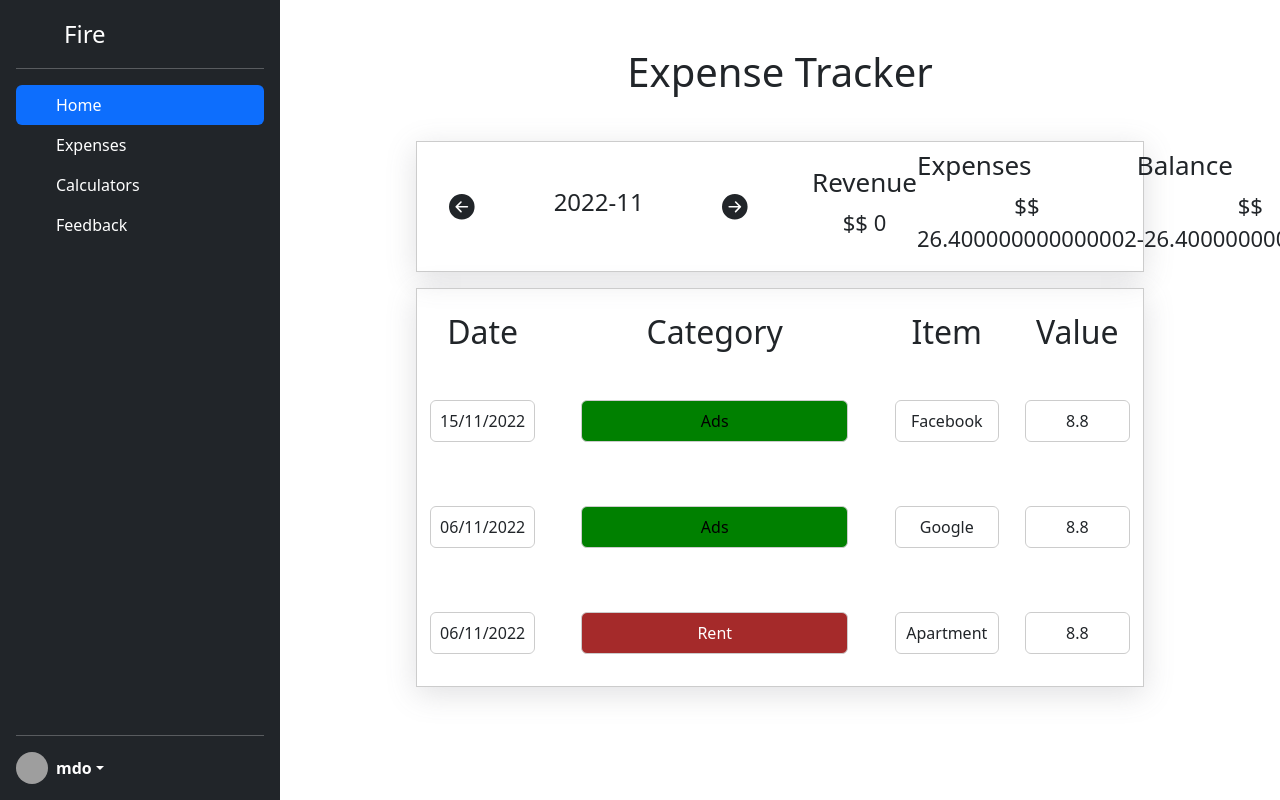
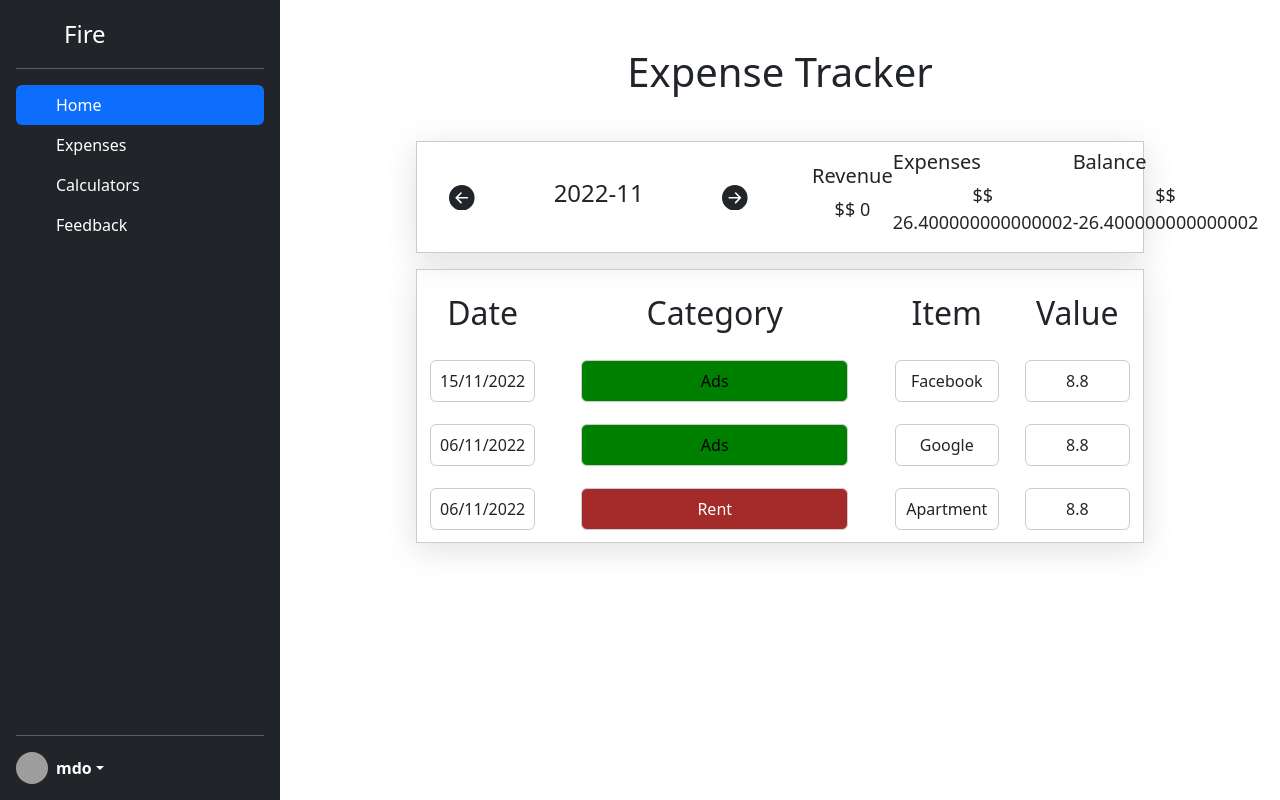
Before and after one commit to danielflorencio/fire-desktop, a React (Vite) app: page /expenses in a window 1280 px wide. Built offline with nearby package versions, Linux system fonts and the light colour scheme; grey boxes are pictures that could not be loaded.

Commit message:
fixed the title bugs

```diff
--- a/src/App.css
+++ b/src/App.css
@@ -14,9 +14,11 @@ main {
 }
 .box-content-container{
     padding: 1rem 2rem;
-    min-width: 16rem;
-    max-width: 20rem;
-    min-height: 16rem;
+    width: 80%;
+    /* min-width: 16rem; */
+    /* max-width: 20rem; */
+    /* min-height: 16rem; */
+    min-height: 70vh;
     border: 1px solid grey;
     border-radius: 8px;
     display: flex;
--- a/src/components/AnswerGraph/CiGraph.tsx
+++ b/src/components/AnswerGraph/CiGraph.tsx
@@ -2,7 +2,9 @@ import {SimulationData} from '../CiCalc/CiCalc'
 import { useState } from 'react'
 import { Line } from 'react-chartjs-2'
 import { Bar } from 'react-chartjs-2'
-//import { Chart as ChartJS } from 'chart.js/auto'
+import { Chart as ChartJS, CategoryScale } from 'chart.js/auto'
+
+ChartJS.register(CategoryScale); // https://www.youtube.com/watch?v=BM2nC16y4ck
 
 export default function CiGraph({amount, investment, howLongM, interestRate}: SimulationData){
 
@@ -29,14 +31,12 @@ export default function CiGraph({amount, investment, howLongM, interestRate}: Si
         arrayOfMonths = [...arrayOfMonths, i]
     }
 
-
-
     const ChartData = [
         {
           id: 1,
           labels: 0,
           amount: 80000
-        },
+         },
         {
           id: 2,
           labels: 1,
@@ -59,6 +59,17 @@ export default function CiGraph({amount, investment, howLongM, interestRate}: Si
         },
     ];
 
+    const chartDataa = {
+      labels: arrayOfMonths,
+      datasets: [{
+        label: 'my first line chart',
+        backgroundColor: "rgb(255, 99, 132)",
+        borderColor: "rgb(255, 99, 132)",
+        data: newAmountArray,
+      },
+    ],
+    };
+
     const [chartData, setChartData] = useState({
         labels: ChartData.map((data) => data.labels), // list of labels that represents each bar / line spot.
         datasets: [{
@@ -69,11 +80,11 @@ export default function CiGraph({amount, investment, howLongM, interestRate}: Si
 
     return(
         <>
-            {/* <Bar data={chartData} /> */}
-            <h2 className="text-center">Here's a Graph</h2>
+            <Line data={chartDataa} />
+            {/* <h2 className="text-center">Here's a Graph</h2>
             <div>the amount invested is {responseArray}</div>
             <div>the investment was {investment}</div>
-            <div>The time taken was {howLongM} months</div>
+            <div>The time taken was {howLongM} months</div> */}
         </>
     )
 }
--- a/src/components/ResumeExpenses/styles.css
+++ b/src/components/ResumeExpenses/styles.css
@@ -3,9 +3,9 @@
     flex-direction: column;
 }
 .resume-item > h2{
-    font-size: 26px;
+    font-size: 20px;
 }
 .resume-item > p{
     text-align: center;
-    font-size: 22px;
+    font-size: 18px;
 }
--- a/src/components/TableArea/ExpenseTrackerTable.tsx
+++ b/src/components/TableArea/ExpenseTrackerTable.tsx
@@ -12,7 +12,7 @@ type Props = { // Everytime we pass props in React Typescript components, we hav
 export const ExpensesTable = ({list}: Props) => {
     return(
         <>
-            <table className='table'>
+            <div className='table'>
                 <div className='table-titles'>
                     <div className='table-title'><h2>Date</h2></div>
                     <div className='table-title'><h2>Category</h2></div>
@@ -31,7 +31,7 @@ export const ExpensesTable = ({list}: Props) => {
                     ))
                 }
 
-            </table>
+            </div>
         </>
     )
 }
--- a/src/components/TableArea/styles.css
+++ b/src/components/TableArea/styles.css
@@ -15,11 +15,7 @@
 .table-row{
     display: flex;
     justify-content: space-around;
-    border-bottom: 1px;
-    border-top: 1px;
-    border-style: solid;
-    padding: 2rem 0;
-    border: 0px;
+    padding: 0.7rem 0;
 }
 
 .table-item-container{height: 100%;}
--- a/src/components/Titles/MainTitle.tsx
+++ b/src/components/Titles/MainTitle.tsx
@@ -1,4 +1,7 @@
-export default function MainTitle({title}: string){
+type Props = {
+    title: string;
+}
+export default function MainTitle({title}: Props){
     return(
         <h1 className="text-center">{title}</h1>
     )
--- a/src/components/Titles/SubTitle.tsx
+++ b/src/components/Titles/SubTitle.tsx
@@ -1,4 +1,8 @@
-export default function SubTitle({title}: string){
+
+type Props = {
+    title: string;
+}
+export default function SubTitle({title}: Props){
     return(
         <h2 className="text-center">{title}</h2>
     )
--- a/src/main.tsx
+++ b/src/main.tsx
@@ -6,9 +6,9 @@ import { BrowserRouter} from 'react-router-dom'
 
 
 ReactDOM.createRoot(document.getElementById('root') as HTMLElement).render(
-  <React.StrictMode>
+  // <React.StrictMode>
     <BrowserRouter>
       <App />
     </BrowserRouter>
-  </React.StrictMode>
+  // </React.StrictMode>
 )
```
Also changed, not shown: src/components/HomePage/HomePage.tsx (+9 -2 lines).
